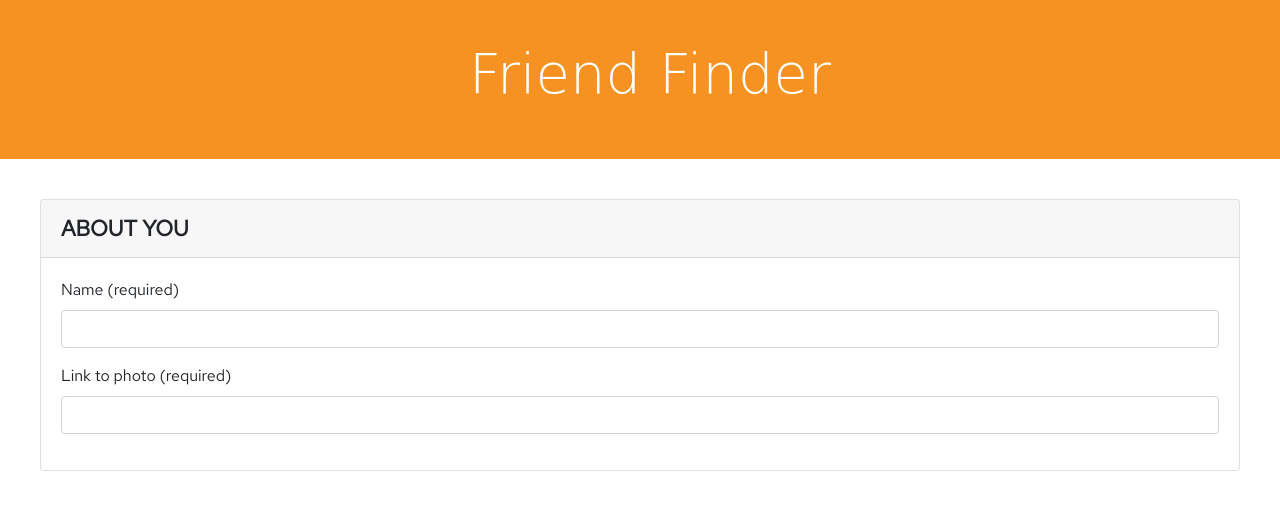
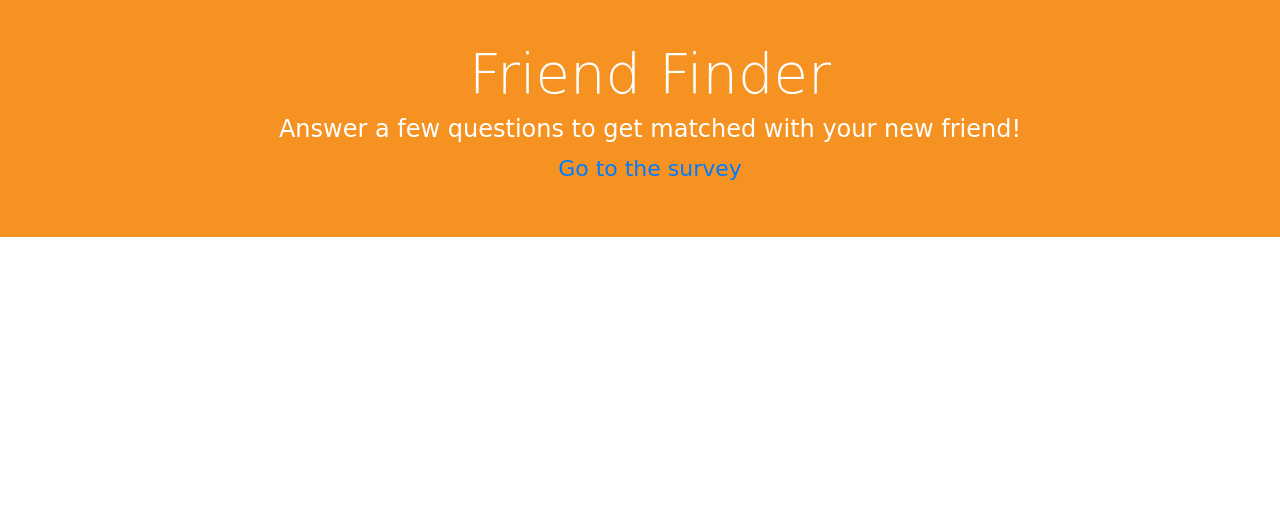
Before and after one commit to carmel-m/Friend-Finder, a website: page app/public/home.html in a window 1280 px wide. Drawn offline with nearby package versions, Linux system fonts and the light colour scheme; a web font is replaced by a local one.

Commit message:
Add survey link to home page

```diff
--- a/app/public/home.html
+++ b/app/public/home.html
@@ -17,22 +17,12 @@
     <div class="jumbotron jumbotron-fluid">
         <div class="container">
             <h1 class="display-4">Friend Finder</h1>
+            <h4>Answer a few questions to get matched with your new friend!</h4>
+            <a href="survey.html" class="button">Go to the survey</a>
         </div>
     </div>
 
-    <div class="card">
-            <div class="card-header">ABOUT YOU</div>
-            <div class="card-body">
-                <div class="form-group">
-                    <label for="nameInput">Name (required)</label>
-                    <input type="text" class="form-control" id="name-input" placeholder="" required>
-                </div>
-                <div class="form-group">
-                    <label for="picInput">Link to photo (required)</label>
-                    <input type="text" class="form-control" id="pic-input" placeholder="" required>
-                </div>
-            </div>
-        </div>
+
 
     <script src="https://code.jquery.com/jquery-3.3.1.slim.min.js"
         integrity="sha384-q8i/X+965DzO0rT7abK41JStQIAqVgRVzpbzo5smXKp4YfRvH+8abtTE1Pi6jizo"
```
Also changed, not shown: app/public/survey.html (+2 -2 lines), app/routing/apiRoutes.js (+1 -11 lines), README.md.
